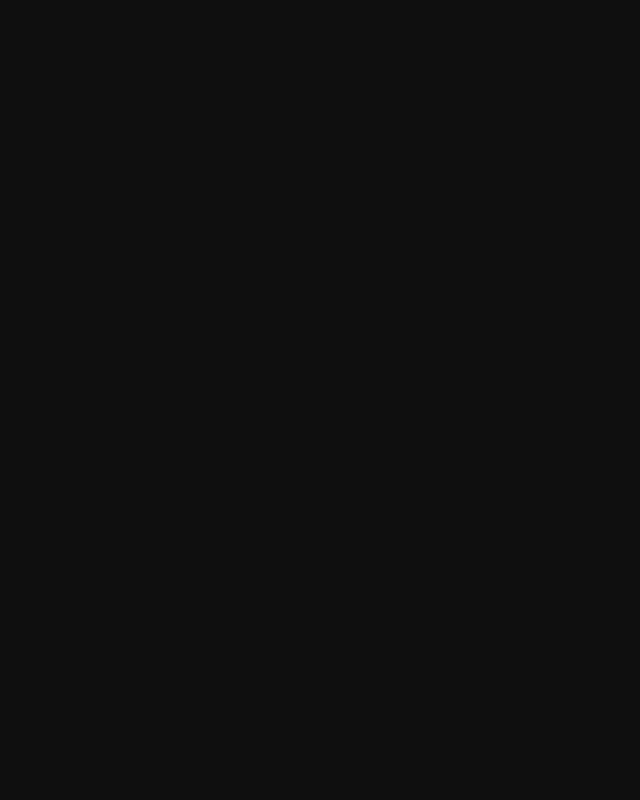
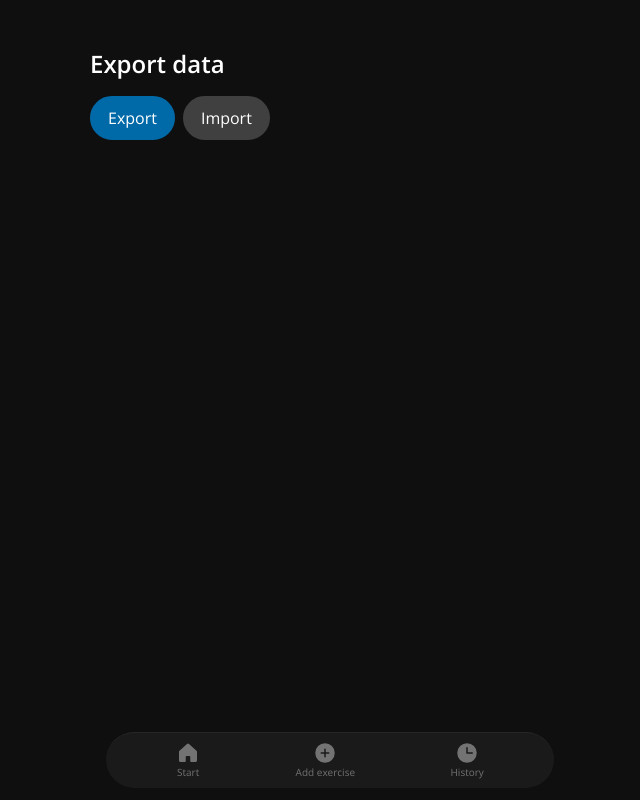
Before and after one commit to alexanderiksson/barbellbook, a React (Vite) app: page /export in a window 1280 px wide. Before the commit this address had no page. Shown: the whole page, without its empty margins (310-950 px from the left). Built offline with nearby package versions, Linux system fonts and the light colour scheme.

Commit message:
Added export function

```diff
--- a/src/App.tsx
+++ b/src/App.tsx
@@ -7,6 +7,7 @@ import AddExercise from "./pages/AddExercise";
 import History from "./pages/History";
 import Workout from "./pages/Workout";
 import WorkoutStats from "./pages/WorkoutStats";
+import ExportData from "./pages/ExportData";
 
 export default function App() {
     return (
@@ -19,6 +20,7 @@ export default function App() {
                         <Route path="/history" element={<History />} />
                         <Route path="/history/:id" element={<Workout />} />
                         <Route path="/history/:id/stats" element={<WorkoutStats />} />
+                        <Route path="/export" element={<ExportData />} />
                     </Route>
                 </Routes>
             </WorkoutProvider>
--- /dev/null
+++ b/src/pages/ExportData.tsx
@@ -0,0 +1,32 @@
+import { useWorkout } from "../context/WorkoutContext";
+import PageHeading from "../components/common/PageHeading";
+import { Button } from "../components/common/Buttons";
+
+export default function ExportData() {
+    const { workouts } = useWorkout();
+
+    const handleExport = (): void => {
+        const data: string = JSON.stringify(workouts);
+        const blob = new Blob([data], { type: "application/json" });
+        const url = URL.createObjectURL(blob);
+        const a = document.createElement("a");
+
+        a.href = url;
+        a.download = "workouts.json";
+        a.click();
+
+        URL.revokeObjectURL(url);
+    };
+
+    return (
+        <div className="content">
+            <PageHeading>Export data</PageHeading>
+            <div className="flex gap-2">
+                <Button variant="blue" onClick={handleExport}>
+                    Export
+                </Button>
+                <Button>Import</Button>
+            </div>
+        </div>
+    );
+}
```
